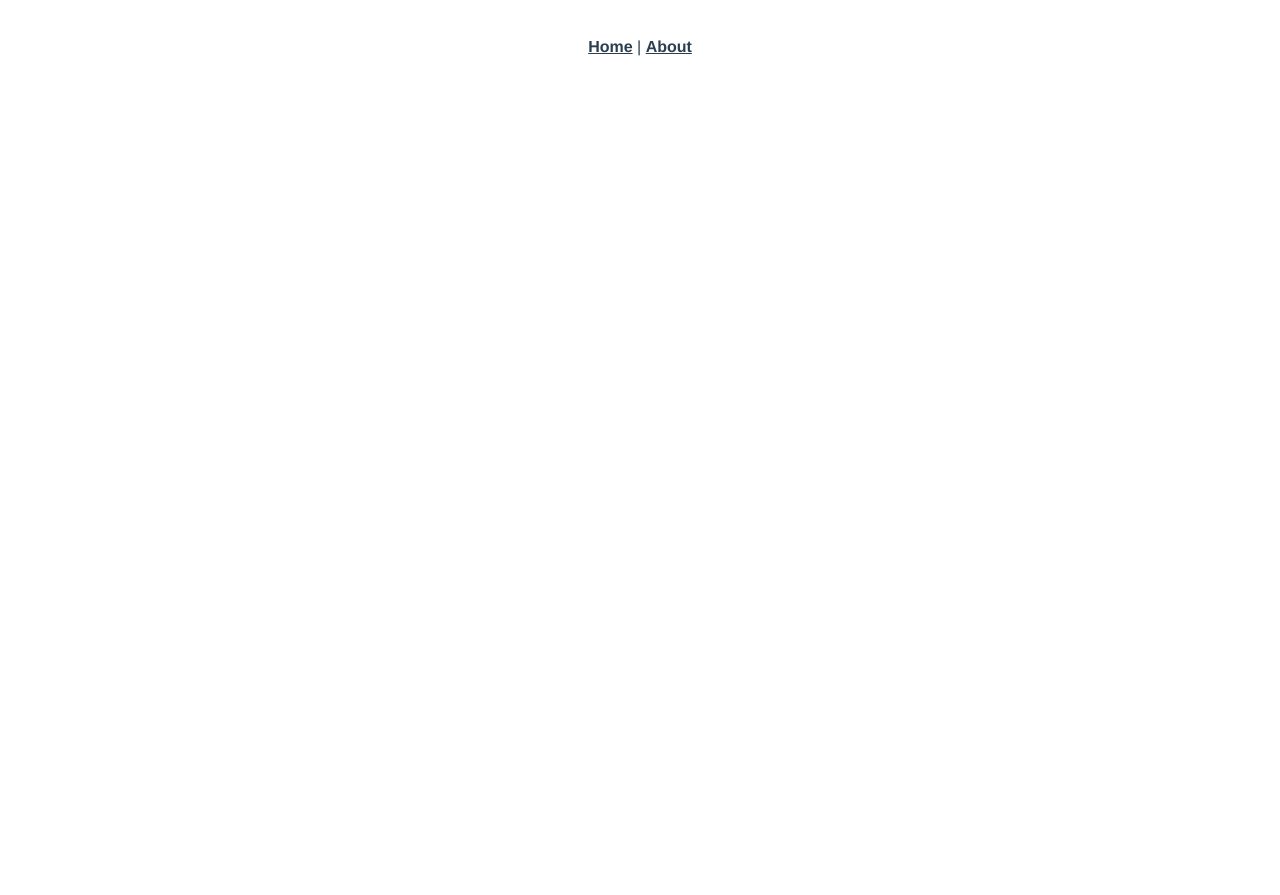
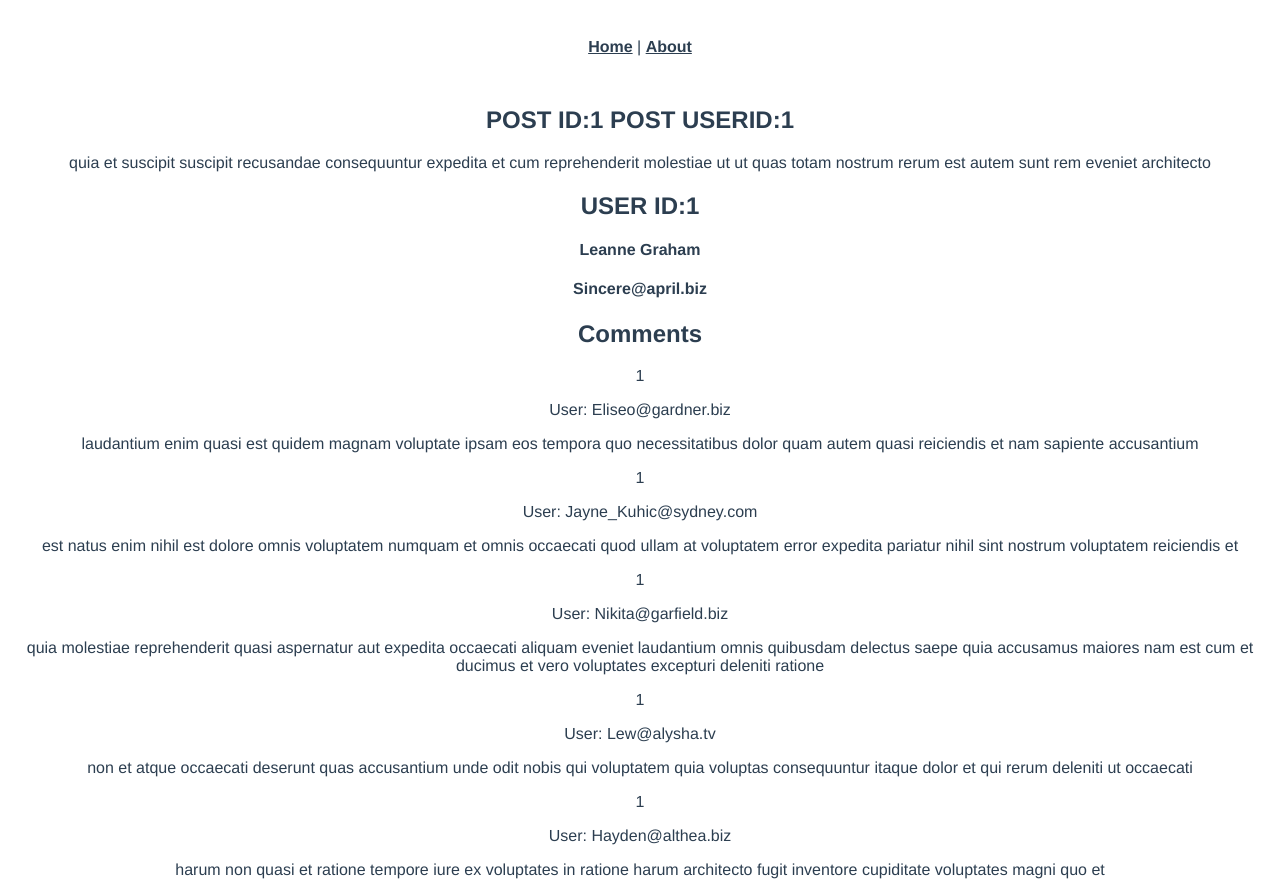
Before and after one commit to rezervec/okenit, a Vue app: page /post/1 in a window 1280 px wide. Before the commit the page ends 800 px from the top, so only its background shows below. Built offline with nearby package versions, Linux system fonts and the light colour scheme.

Commit message:
add filter by name

```diff
--- a/src/router/index.js
+++ b/src/router/index.js
@@ -11,9 +11,14 @@ const routes = [
     component: HomeView
   },
   {
-    path: '/post',
+    path: '/post/:id',
     name: 'post',
     component: () => import('../views/PostDetail.vue')
+  },
+  {
+    path: '/test',
+    name: 'test',
+    component: () => import('../views/testPage.vue')
   }
 ]
 
--- a/src/views/HomeView.vue
+++ b/src/views/HomeView.vue
@@ -5,13 +5,14 @@
       v-for="user in users"
       :key="user.id"
       class="user"
+      v-on:click="activeUser = user.id"
       >
       <p>{{ user.name }}</p>
       </div>
     </div>
     <div class="posts">
       <router-link
-      v-for="post in posts"
+      v-for="post in postFilter"
       :key="post.id"
       :post="post"
       tag="div"
@@ -32,7 +33,15 @@ export default {
   data() {
     return {
       users,
-      posts
+      posts,
+      activeUser: 0
+    }
+  },
+  computed: {
+    postFilter: function () {
+      if(this.activeUser)
+        return this.posts.filter(post => post.userId == this.activeUser)
+      else return posts
     }
   }
 }
--- a/src/views/PostDetail.vue
+++ b/src/views/PostDetail.vue
@@ -1,11 +1,22 @@
 <template>
   <div class="post-detail" v-if="post">
-    <h2>{{ post.title }}</h2>
+    <h2>POST ID:{{ post.id }} POST USERID:{{ post.userId }}</h2>
     <div>{{ post.body }}</div>
     <div>
-      <h2>{{ user.username }}</h2>
+      <h2>USER ID:{{ user.id }}</h2>
       <h4>{{ user.name }}</h4>
       <h4>{{ user.email }}</h4>
+    </div>
+    <div>
+      <h2>Comments</h2>
+        <div
+        v-for="comment in commentsFilter"
+        :key="comment.id"
+        >
+          <p>{{ comment.postId }}</p>
+          <p>User: {{ comment.email }}</p>
+          <p>{{ comment.body }}</p>
+        </div>
     </div>
   </div>
 </template>
@@ -13,24 +24,28 @@
 <script>
 import posts from '@/placeholder/posts'
 import users from '@/placeholder/users'
+import comments from '@/placeholder/comments'
 
 export default {
   data() {
     return {
       posts: null,
-      user: null
+      user: null,
+      comments
     }
   },
   created() {
     const post = posts.find(post => post.id == this.$route.params.id)
     if (post) {
       this.post = post
+      this.user = users[post.userId - 1]
     }
-      this.user = users[post.userId - 1]
-    // const user = users.find(user => user.id == this.$route.params.id)
-    // if (user) {
-    //   this.user = user
-    // }
+  },
+  computed: {
+    commentsFilter: function () {
+      const result = comments.filter(comment => comment.postId == this.post.id)
+      return result
+    }
   }
 }
 </script>
--- /dev/null
+++ b/src/views/testPage.vue
@@ -0,0 +1,23 @@
+<template v-for="post in posts" :key="post.id" :post="post">
+      <div
+      v-if="post.id == 1"
+      class="post"
+      :to="{ name: 'post', params: { id: post.id } }"
+      >
+      <p>{{ post.title }}</p>
+      </div>
+</template>
+
+<script>
+import users from '@/placeholder/users'
+import posts from '@/placeholder/posts'
+
+export default {
+  data() {
+    return {
+      users,
+      posts
+    }
+  }
+}
+</script>
```
